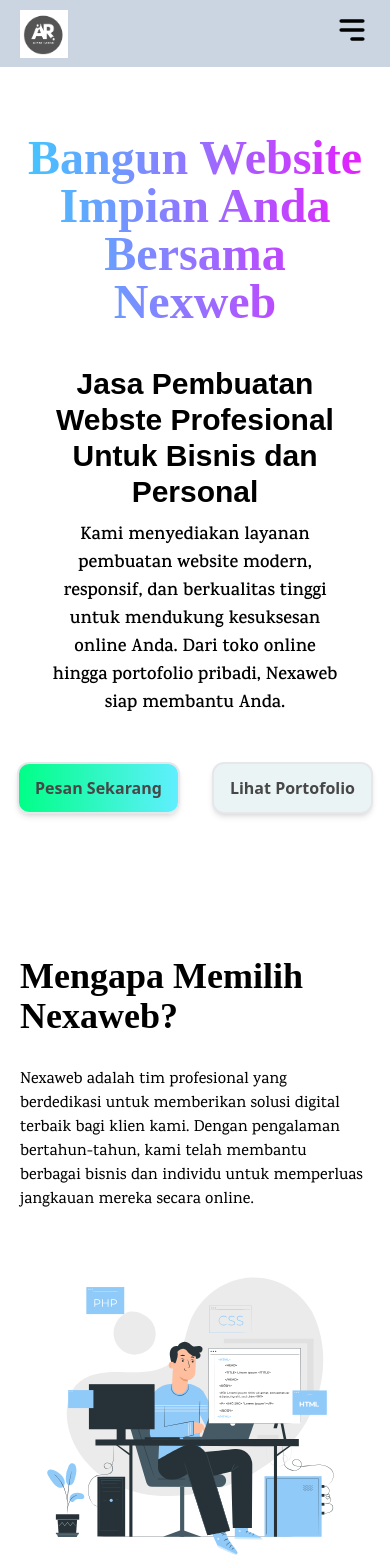
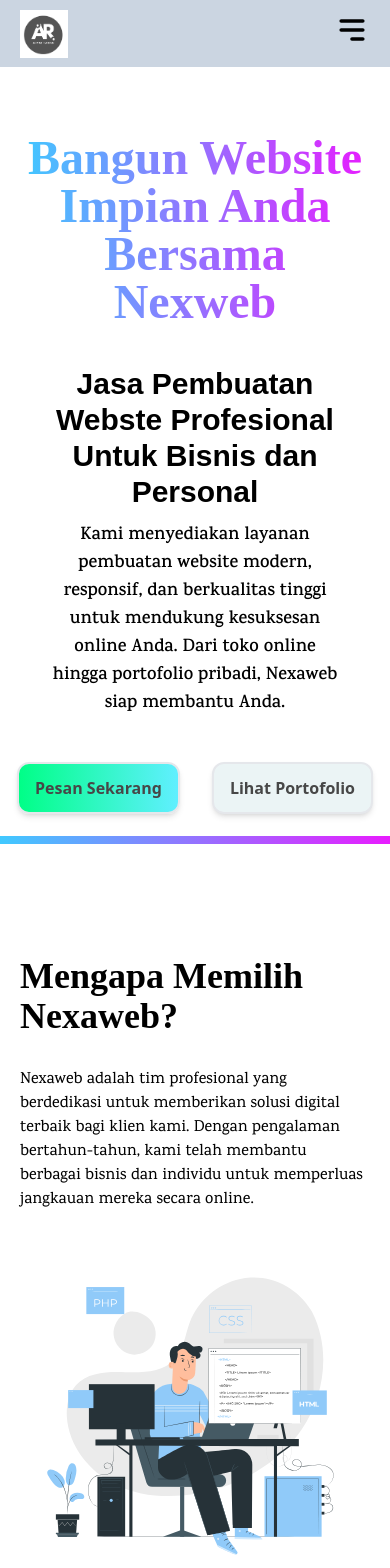
Before and after one commit to Araihan413/Nexaweb_Jasa-Pembuatan-Website, a React (Vite) app: page / in a window 390 px wide. Shown: the top 1568 px of the page. Built offline with nearby package versions, Linux system fonts and the light colour scheme; a web font is replaced by a local one.

Commit message:
melanjutkan animasi pada halaman beranda

```diff
--- a/src/App.jsx
+++ b/src/App.jsx
@@ -1,16 +1,19 @@
 import NavbarTop from './components/Fragments/NavbarTop';
 import Beranda from './components/pages/beranda';
+import { motion, useScroll } from 'framer-motion';
 
 function App() {
+  const { scrollYProgress } = useScroll();
   return (
     <>
       <div className="">
-        <header>
+        <motion.header initial={{ opacity: 0, y: -100 }} animate={{ opacity: 1, y: 0, transition: { duration: 3, type: 'spring', stiffness: 150 } }}>
           <NavbarTop />
-        </header>
+        </motion.header>
         <main>
           <Beranda></Beranda>
         </main>
+        <motion.div style={{ scaleX: scrollYProgress }} className="z-50 bottom-0 left-0 right-0 fixed w-full h-2 bg-gradient-primer origin-bottom-left"></motion.div>
       </div>
     </>
   );
--- a/src/components/Elements/Button.jsx
+++ b/src/components/Elements/Button.jsx
@@ -1,10 +1,13 @@
+import { motion } from 'framer-motion';
+
 const Button = (props) => {
   const { warna, children, style = '' } = props;
+
   return (
     <>
-      <div className="w-max h-max">
+      <motion.div whileHover={{ scale: 1.1 }} whileTap={{ scale: 0.95 }} className="w-max h-max">
         <button className={`p-4 py-3 ${warna} ${style} rounded-xl border-2 font-semibold shadow-md`}>{children}</button>
-      </div>
+      </motion.div>
     </>
   );
 };
--- a/src/components/Fragments/About.jsx
+++ b/src/components/Fragments/About.jsx
@@ -1,6 +1,7 @@
 import CardSuperior from '../Elements/CardSuperior';
 import ilustrasi from '../../assets/Programming-pana.svg';
 import bgIlustrasi from '../../assets/Programming-pana_bg.svg';
+import { motion } from 'framer-motion';
 
 const About = () => {
   return (
@@ -8,11 +9,13 @@ const About = () => {
       <div>
         <div className="flex flex-col  gap-10 md:gap-0 lg:flex-row justify-between items-center relative mb-20 md:mb-36">
           <div>
-            <h1 className="text-4xl font-judul font-semibold mb-8">Mengapa Memilih Nexaweb?</h1>
-            <p className="md:w-1/2 font-paragraf">
+            <motion.h1 whileInView={{ opacity: 1, y: 0, transition: { duration: 0.5 } }} initial={{ opacity: 0, y: 100 }} s className="text-4xl font-judul font-semibold mb-8">
+              Mengapa Memilih Nexaweb?
+            </motion.h1>
+            <motion.p whileInView={{ opacity: 1, y: 0, transition: { duration: 0.5, delay: 0.3 } }} initial={{ opacity: 0, y: 100 }} className="md:w-1/2 font-paragraf">
               Nexaweb adalah tim profesional yang berdedikasi untuk memberikan solusi digital terbaik bagi klien kami. Dengan pengalaman bertahun-tahun, kami telah membantu berbagai bisnis dan individu untuk memperluas jangkauan mereka
               secara online.
-            </p>
+            </motion.p>
           </div>
           <figure className="w-80 h-80 md:top-20   md:absolute relative lg:-top-3 -z-1 right-0">
             <img src={ilustrasi} alt="ilustrasi programming" />
--- a/src/components/Fragments/Heading.jsx
+++ b/src/components/Fragments/Heading.jsx
@@ -6,25 +6,29 @@ const Heading = () => {
     <>
       <div className="flex flex-col justify-center items-center gap-8 md:h-full h-screen lg:h-screen w-full">
         <article className="flex flex-col justify-center items-center text-center">
-          <motion.div animate={{ opacity: 1, y: 0, transition: { duration: 0.5 } }} initial={{ opacity: 0, y: 200 }} className="mb-8 bg-gradient-primer bg-clip-text text-transparent">
+          <motion.div whileInView={{ opacity: 1 }} initial={{ opacity: 0 }} transition={{ duration: 3 }} className="mb-8 bg-gradient-primer bg-clip-text text-transparent">
             <h1 className="font-judul font-bold text-5xl py-2">Bangun Website Impian Anda Bersama Nexweb</h1>
           </motion.div>
 
-          <motion.h3 animate={{ opacity: 1, y: 0, transition: { duration: 0.5 } }} initial={{ opacity: 0, y: 100 }} className="font-subJudul font-bold text-3xl mb-3">
+          <motion.h3 whileInView={{ opacity: 1, y: 0, transition: { duration: 0.5, delay: 0.5 } }} initial={{ opacity: 0, y: 100 }} className="font-subJudul font-bold text-3xl mb-3">
             Jasa Pembuatan Webste Profesional Untuk Bisnis dan Personal
           </motion.h3>
-          <motion.p animate={{ opacity: 1, y: 0, transition: { duration: 0.6 } }} initial={{ opacity: 0, y: 100 }} className="font-paragraf font-semibold text-lg mb-3 px-8 md:px-24 lg:px-32 ">
+          <motion.p whileInView={{ opacity: 1, y: 0, transition: { duration: 0.5, delay: 0.8 } }} initial={{ opacity: 0, y: 100 }} className="font-paragraf font-semibold text-lg mb-3 px-8 md:px-24 lg:px-32 ">
             Kami menyediakan layanan pembuatan website modern, responsif, dan berkualitas tinggi untuk mendukung kesuksesan online Anda. Dari toko online hingga portofolio pribadi, Nexaweb siap membantu Anda.
           </motion.p>
         </article>
-        <div className="flex gap-8">
+        <di className="flex gap-8">
+          <motion.div whileInView={{ opacity: 1, x: 0, transition: { duration: 0.5, delay: 1.2 } }} initial={{ opacity: 0, x: -100 }}>
             <Button warna="bg-gradient-sekunder" style="text-[#474747]">
               Pesan Sekarang
             </Button>
+          </motion.div>
+          <motion.div whileInView={{ opacity: 1, x: 0, transition: { duration: 0.5, delay: 1.2 } }} initial={{ opacity: 0, x: 100 }}>
             <Button warna="bg-[#ebf4f5]" style="text-[#474747]">
               Lihat Portofolio
             </Button>
-        </div>
+          </motion.div>
+        </di>
       </div>
     </>
   );
--- a/src/components/pages/beranda.jsx
+++ b/src/components/pages/beranda.jsx
@@ -11,6 +11,7 @@ import Footer from '../Fragments/Footer';
 const Beranda = () => {
   return (
     <>
+      <div>
         <section className="pt-12 px-5 md:py-36 md:pt-52 lg:pt-10 md:px-14 lg:px-24">
           <Heading></Heading>
         </section>
@@ -38,6 +39,7 @@ const Beranda = () => {
         <section className="px-5 md:px-10 lg:px-24 pt-16 pb-8 bg-slate-700 bg-tulisan-nexaweb">
           <Footer></Footer>
         </section>
+      </div>
     </>
   );
 };
--- a/tailwind.config.js
+++ b/tailwind.config.js
@@ -17,7 +17,6 @@ export default {
     backgroundImage: {
       "gradient-primer": "linear-gradient(to right, #40c9ff, #e81cff)",
       "gradient-sekunder": "linear-gradient(to right, #00ff87, #60efff)",
-      // "gradient-tersier": "linear-gradient(to right, #ff00ff, #ff00ff)"
       "gradient-top": "linear-gradient(to top, #dbeafe, #f1f5f9)"
     }
   },
```
Lines whose indentation alone changed are shown as unchanged.
